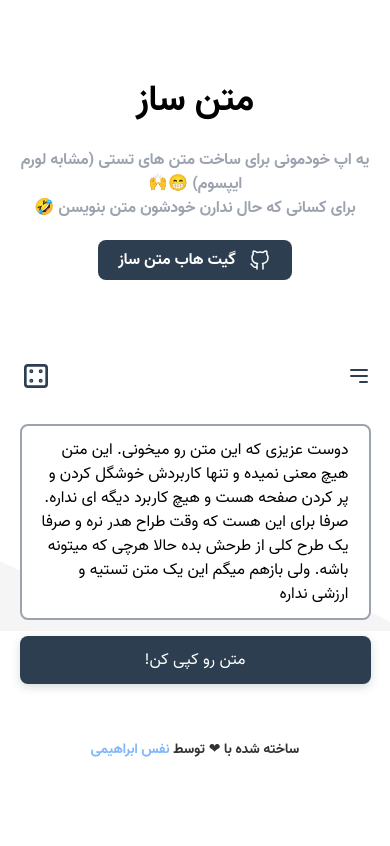
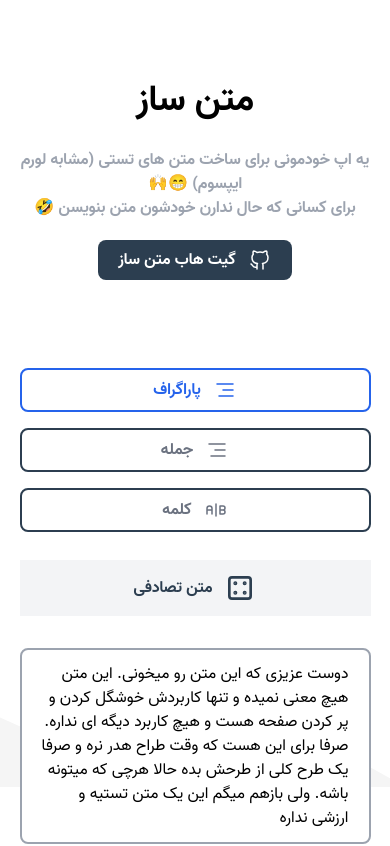
Before and after one commit to nafasebra/matnsaazz, a React (Vite) app: page / in a window 390 px wide. Shown: the top 846 px of the page. Built offline with nearby package versions, Linux system fonts and the light colour scheme.

Commit message:
responsive menu and header section

```diff
--- a/src/components/Header.tsx
+++ b/src/components/Header.tsx
@@ -15,9 +15,9 @@ function Header() {
   };
 
   return (
-    <div className="flex items-center justify-between">
+    <div className="w-full flex flex-col lg:flex-row lg:items-center justify-between">
       <Options />
-      <button onClick={SetRandomData} className="text-dark group relative">
+      <button onClick={SetRandomData} className="text-dark group bg-gray-100 lg:bg-transparent relative py-3 mt-5 lg:mt-0 flex items-center justify-center">
         <Tooltip text="متن تصادفی" />
         <svg
           xmlns="http://www.w3.org/2000/svg"
@@ -36,6 +36,7 @@ function Header() {
           <circle cx="15.5" cy="15.5" r=".5" fill="currentColor" />
           <circle cx="8.5" cy="15.5" r=".5" fill="currentColor" />
         </svg>
+        <span className="block lg:hidden mr-3 font-bold">متن تصادفی</span>
       </button>
     </div>
   );
--- a/src/components/Options.tsx
+++ b/src/components/Options.tsx
@@ -8,9 +8,10 @@ function Options() {
 
   return (
     <>
-      <Menu />
-      <div className="hidden md:flex items-center">
-        <div className="ml-5">
+      {/* :D فعلا این کامپوننت منو رو غیر فعال کردم که اگر بعدا قرار شد امکاناتی اضافه بشه فعالش کنم */}
+      {/* <Menu /> */}
+      <div className="flex flex-col lg:flex-row">
+        <div className="my-2 lg:my-0 lg:ml-5">
           <input
             type="radio"
             checked={useTextContext.textState === "paragraph"}
@@ -23,7 +24,7 @@ function Options() {
           />
           <label
             htmlFor="paragraph"
-            className="flex justify-between items-center py-2 px-5 w-full text-gray-500 bg-white rounded-lg border-2 border-dark cursor-pointer peer-checked:border-blue-600 peer-checked:text-blue-600 hover:text-gray-600 hover:bg-gray-100"
+            className="flex justify-center items-center py-2 px-5 w-full text-gray-500 bg-white rounded-lg border-2 border-dark cursor-pointer peer-checked:border-blue-600 peer-checked:text-blue-600 hover:text-gray-600 hover:bg-gray-100"
           >
             <svg
               xmlns="http://www.w3.org/2000/svg"
@@ -43,7 +44,7 @@ function Options() {
             <span className="font-bold">پاراگراف</span>
           </label>
         </div>
-        <div className="ml-5">
+        <div className="my-2 lg:my-0 lg:ml-5">
           <input
             type="radio"
             checked={useTextContext.textState === "sentence"}
@@ -56,7 +57,7 @@ function Options() {
           />
           <label
             htmlFor="sentence"
-            className="flex justify-between items-center py-2 px-5 w-full text-gray-500 bg-white rounded-lg border-2 border-dark cursor-pointer peer-checked:border-blue-600 peer-checked:text-blue-600 hover:text-gray-600 hover:bg-gray-100"
+            className="flex justify-center items-center py-2 px-5 w-full text-gray-500 bg-white rounded-lg border-2 border-dark cursor-pointer peer-checked:border-blue-600 peer-checked:text-blue-600 hover:text-gray-600 hover:bg-gray-100"
           >
             <svg
               xmlns="http://www.w3.org/2000/svg"
@@ -76,7 +77,7 @@ function Options() {
             <span className="font-bold">جمله</span>
           </label>
         </div>
-        <div className="ml-5">
+        <div className="my-2 lg:my-0 lg:ml-5">
           <input
             type="radio"
             checked={useTextContext.textState === "word"}
@@ -89,7 +90,7 @@ function Options() {
           />
           <label
             htmlFor="word"
-            className="flex justify-between items-center py-2 px-5 w-full text-gray-500 bg-white rounded-lg border-2 border-dark cursor-pointer peer-checked:border-blue-600 peer-checked:text-blue-600 hover:text-gray-600 hover:bg-gray-100"
+            className="flex justify-center items-center py-2 px-5 w-full text-gray-500 bg-white rounded-lg border-2 border-dark cursor-pointer peer-checked:border-blue-600 peer-checked:text-blue-600 hover:text-gray-600 hover:bg-gray-100"
           >
             <svg
               xmlns="http://www.w3.org/2000/svg"
--- a/src/components/Tooltip.tsx
+++ b/src/components/Tooltip.tsx
@@ -7,7 +7,7 @@ type PropType = {
 function Tooltip(props: PropType) {
   const { text } = props;
   return (
-    <div className="hidden md:flex items-center justify-center absolute -top-6 left-[50%] -translate-x-1/2 translate-y-1 opacity-0 text-sm rounded-lg w-[100px] bg-dark text-white py-1 px-2 group-hover:-translate-y-3 group-hover:opacity-100 after:contents-['*'] after:absolute after:-bottom-4 after:left-[50%] after:-translate-x-1/2 after:w-0 after:h-0 after:border-8 after:border-transparent after:border-t-dark">
+    <div className="hidden lg:flex items-center justify-center absolute -top-6 left-[50%] -translate-x-1/2 translate-y-1 opacity-0 text-sm rounded-lg w-[100px] bg-dark text-white py-1 px-2 group-hover:-translate-y-3 group-hover:opacity-100 after:contents-['*'] after:absolute after:-bottom-4 after:left-[50%] after:-translate-x-1/2 after:w-0 after:h-0 after:border-8 after:border-transparent after:border-t-dark">
       {text}
     </div>
   );
```
